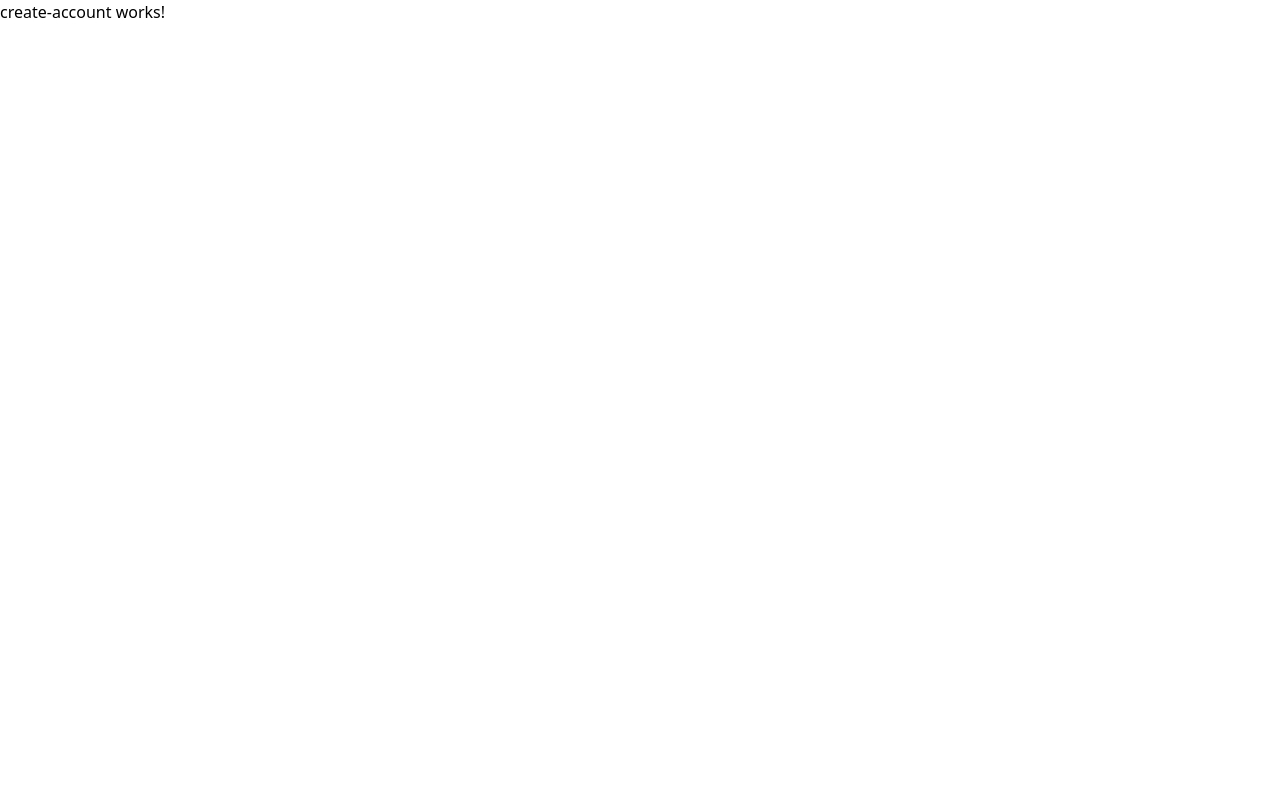
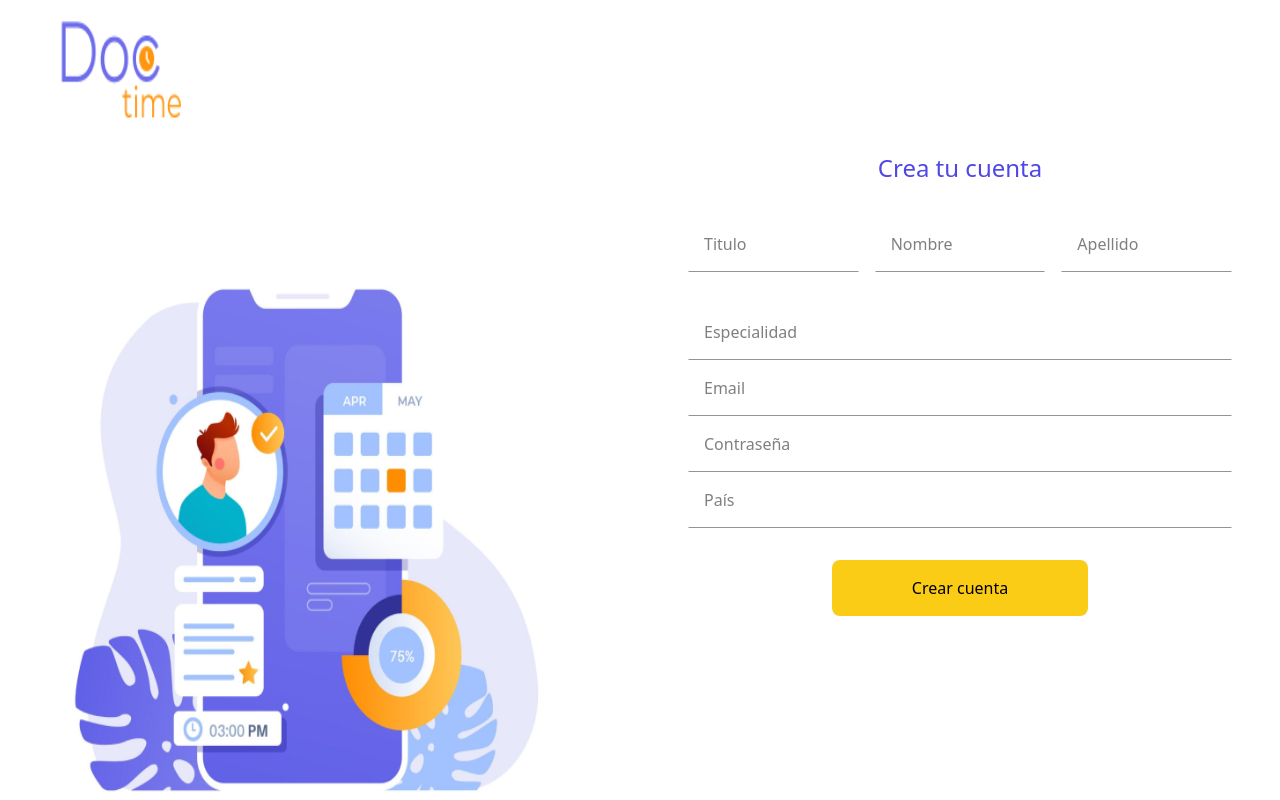
Before and after one commit to Abel3581/gestion-turnos-front, an Angular app: page /cuenta in a window 1280 px wide. Built offline with nearby package versions, Linux system fonts and the light colour scheme.

Commit message:
Sera que si o no

```diff
--- a/src/app/components/create-account/create-account.component.css
+++ b/src/app/components/create-account/create-account.component.css
@@ -0,0 +1,98 @@
+body {
+    margin: 0;
+    font-family: Roboto, sans-serif;
+  }
+
+  .form-container {
+    height: 100vh;
+    width: 100%;
+    display: flex;
+    justify-content: center;
+    align-items: center;
+  }
+
+  /* form {
+    padding: 3rem;
+    display: flex;
+    flex-direction: column;
+    gap: 2rem;
+    width: 900px;
+    max-width: 600px;
+    background-color: white;
+    border: 1px solid rgba(0, 0, 0, 0.12);
+
+  } */
+
+  .input-container {
+    background-color: #f5f5f5;
+    position: relative;
+    border-radius: 4px 4px 0 0;
+    height: 56px;
+    transition: background-color 500ms;
+  }
+
+  .input-container:hover {
+    background-color: #ececec;
+  }
+
+  .input-container:focus-within {
+    background-color: #dcdcdc;
+  }
+
+  label {
+    display: block;
+    position: absolute;
+    top: 50%;
+    transform: translateY(-50%);
+    left: 16px;
+    color: rgba(0, 0, 0, 0.5);
+    transform-origin: left top;
+    user-select: none;
+    transition: transform 150ms cubic-bezier(0.4, 0, 0.2, 1),color 150ms cubic-bezier(0.4, 0, 0.2, 1), top 500ms;
+  }
+
+  input {
+    width: 100%;
+    height: 100%;
+    box-sizing: border-box;
+    background: white;
+    caret-color: var(--accent-color);
+    border: 1px solid transparent;
+    border-bottom-color: rgba(0, 0, 0, 0.42);
+    color: rgba(0, 0, 0, 0.87);
+    transition: border 500ms;
+    padding: 20px 16px 6px;
+    font-size: 1rem;
+  }
+
+  input:focus {
+    outline: none;
+    border-bottom-width: 2px;
+    border-bottom-color: var(--accent-color);
+  }
+
+  input:focus + label {
+    color: var(--accent-color);
+  }
+
+  input:focus + label,
+  input.is-valid + label {
+    transform: translateY(-100%) scale(0.75);
+  }
+
+  footer {
+    text-align: center;
+    padding: 0.5rem 0;
+    background-color: #eaeaea90;
+  }
+
+  footer p {
+    font-size: 0.75rem;
+    margin: 0.25rem 0;
+    color: #221133;
+  }
+
+  footer a {
+    text-decoration: none;
+    color: inherit;
+  }
--- a/src/app/components/create-account/create-account.component.html
+++ b/src/app/components/create-account/create-account.component.html
@@ -1 +1,76 @@
-<p>create-account works!</p>
+<div class="bg-white w-screen h-screen flex flex-row ">
+ <div class=" w-1/2 h-10/12 flex flex-col">
+
+    <div class="w-full h-2/5">
+
+        <img
+                class=" w-20 h-20 md:w-32 md:h-32 ml-14 "
+                src="./../../../assets/img/logo.png"
+                alt=""
+              />
+    </div>
+    <div class="w-full h-5/6 flex justify-start items-start">
+
+        <img
+                class=" w-20 h-20 md:w-9/12 md:h-full ml-16 "
+                src="./../../../assets/img/3905531 1.png"
+                alt=""
+              />
+    </div>
+</div>
+ <div class=" bg-white w-1/2 flex justify-center items-center">
+    <div class="form-container w-9/12 bg-white">
+        <form action="" class="p-12 flex flex-col gap-8 w-full max-w-2xl bg-white ">
+            <div class="flex justify-center items-center">
+                <h1 class="text-indigo-600 text-2xl font-inter font-medium break-words"> Crea tu cuenta</h1>
+            </div>
+
+            <div class="flex flex-row space-x-4">
+
+                <div class="input-container">
+                    <input type="text" id="titulo" required/>
+                    <label for="titulo" class="text-dark">Titulo</label>
+                  </div>
+
+                  <div class="input-container">
+                    <input type="text" id="nombre" required/>
+                    <label for="nombre">Nombre</label>
+                  </div>
+                  <div class="input-container">
+                    <input type="text" id="apellido" required/>
+                    <label for="apellido">Apellido</label>
+                  </div>
+            </div>
+            <div class="flex flex-col">
+                <div class="input-container">
+                    <input type="text" id="especialidad" required/>
+                    <label for="especialidad" class="text-dark">Especialidad</label>
+                  </div>
+
+                  <div class="input-container">
+                    <input type="text" id="email" required/>
+                    <label for="email">Email</label>
+                  </div>
+                  <div class="input-container">
+                    <input type="text" id="password" required/>
+                    <label for="password">Contraseña</label>
+                  </div>
+                  <div class="input-container">
+                    <input type="text" id="pais" required/>
+                    <label for="pais">País</label>
+                  </div>
+                  <div class="p-8 flex justify-center items-center">
+                    <button class="w-64 h-14 flex-shrink-0 rounded-lg bg-yellow-400">
+                        Crear cuenta
+                      </button>
+                  </div>
+
+            </div>
+
+
+        </form>
+      </div>
+
+</div>
+
+</div>
--- a/src/index.html
+++ b/src/index.html
@@ -6,6 +6,8 @@
   <base href="/">
   <meta name="viewport" content="width=device-width, initial-scale=1">
   <link rel="icon" type="image/x-icon" href="favicon.ico">
+  <script src="https://cdn.tailwindcss.com"></script>
+
 </head>
 <body>
   <app-root></app-root>
```
Also changed, not shown: src/assets/img/3905531 1.png (added), src/assets/img/logo.png (added).
